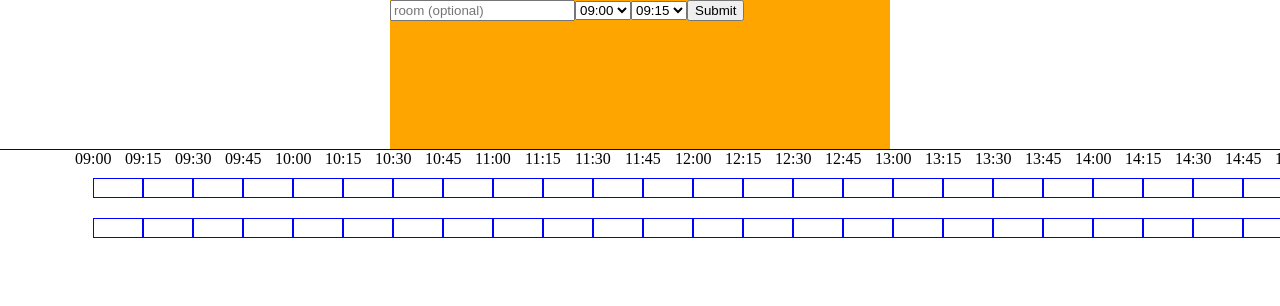
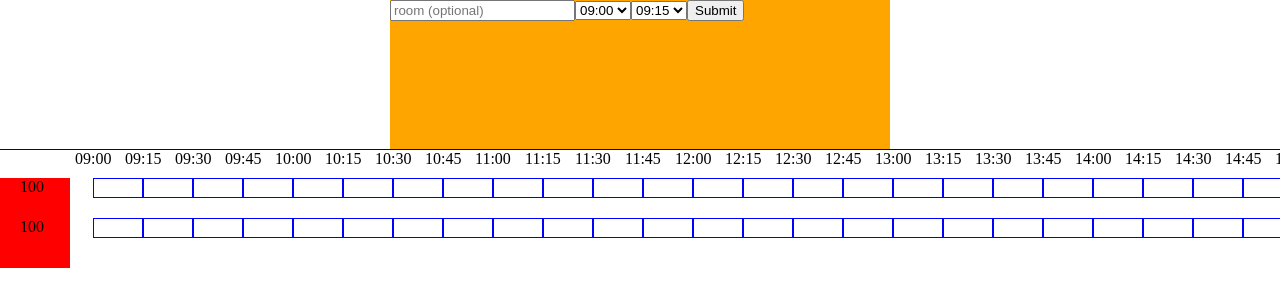
Before and after one commit to paul-schaaf/roomr, a React (Create React App) app: page / in a window 1280 px wide. Shown: the top 306 px of the page. Built offline with nearby package versions, Linux system fonts and the light colour scheme.

Commit message:
added roombox to Room.js, made it slide over time blocks during scroll

```diff
--- a/src/components/Room.css
+++ b/src/components/Room.css
@@ -1,19 +1,27 @@
-.room {
+.room__timeblock-list {
   list-style:none;
   padding:0;
   margin-top:10px;
   margin-left:93px;
 }
 
-.room__timeblock {
+.room__timeblock-list__timeblock {
   display: inline;
   white-space: nowrap;
 }
 
-.room__timeblock--block{
+.room__timeblock-list__timeblock--block{
   display:inline-block;
   width:50px;
   height:20px;
   box-sizing: border-box;
   border: 1px solid blue;
 }
+
+.room__number-box {
+  position: absolute;
+  padding-left:20px;
+  height:50px;
+  width:50px;
+  background:red;
+}
--- a/src/components/Room.js
+++ b/src/components/Room.js
@@ -5,9 +5,14 @@ const Room = props => {
 
   const renderedTimeBlocks = [];
   for (let i = 0; i < 32; i++) {
-    renderedTimeBlocks.push(<li className="room__timeblock"key={i}><div className="room__timeblock--block"></div></li>)
+    renderedTimeBlocks.push(<li className="room__timeblock-list__timeblock"key={i}><div className="room__timeblock-list__timeblock--block"></div></li>)
   }
-  return <ul className="room">{renderedTimeBlocks}</ul>
+  return (
+    <div className="room">
+      <div className="room__number-box">100</div>
+      <ul className="room__timeblock-list">{renderedTimeBlocks}</ul>
+    </div>
+  )
 }
 
 export default Room;
```
